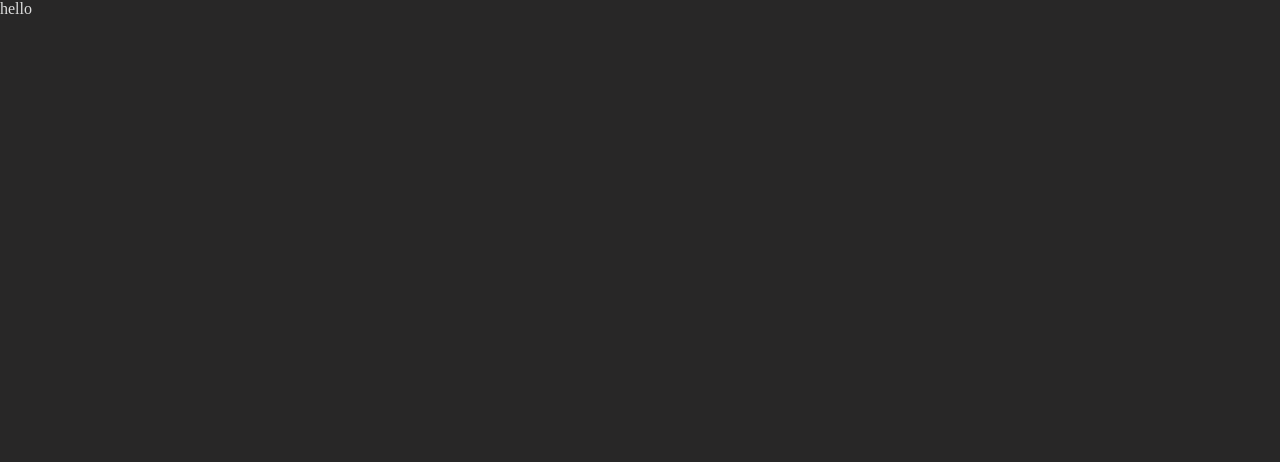
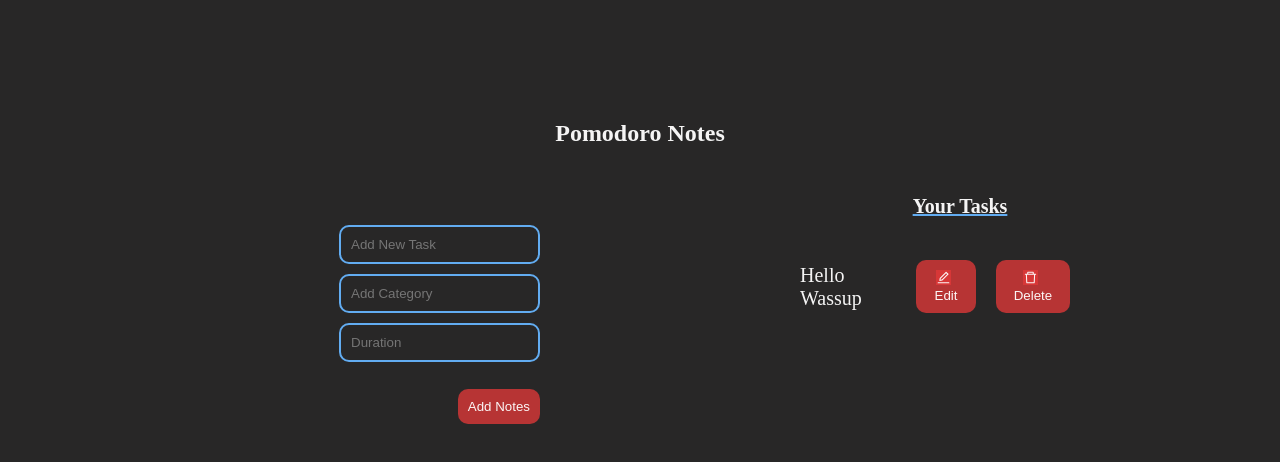
Before and after one commit to 7flash-pi/pomodoro-notes, a React (Create React App) app: page / in a window 1280 px wide. Shown: the top 462 px of the page. Built offline with nearby package versions, Linux system fonts and the light colour scheme.

Commit message:
structure

```diff
--- a/package.json
+++ b/package.json
@@ -8,6 +8,7 @@
     "@testing-library/user-event": "^13.5.0",
     "react": "^18.2.0",
     "react-dom": "^18.2.0",
+    "react-icons": "^4.7.1",
     "react-scripts": "5.0.1",
     "web-vitals": "^2.1.4"
   },
--- a/src/App.css
+++ b/src/App.css
@@ -1,7 +1,19 @@
-.app{
-    width: 100vw;
-    height: 100vh;
-    background-color: var(--bg-color);
-    color: var(--grey);
-
+.app > h2{
+    display: flex;
+    justify-content: center;
+    align-items: center;
+    margin-top: 5em;
 }
+.app-container{
+    display: flex;
+    justify-content: center;
+    flex-direction: row;
+    margin-top: 3em;
+}
+.left{
+    flex: 1;
+    justify-content:flex-end;
+}
+.right{
+    flex: 1;
+}
--- a/src/App.js
+++ b/src/App.js
@@ -1,10 +1,21 @@
 import React from 'react';
 import './App.css';
+import Todo from './components/Todo';
+import TodoList from './components/TodoList';
 
 function App() {
   return (
   <div className='app'>
-    hello
+    <h2>Pomodoro Notes</h2>
+    <div className="app-container">
+      <div className="left">
+          <Todo />
+      </div>
+      <div className="right">
+        <TodoList />
+      </div>
+    </div>
+
   </div>
   );
 }
--- /dev/null
+++ b/src/components/Todo.js
@@ -0,0 +1,18 @@
+import React from 'react'
+
+const Todo = () => {
+  return (
+    <div className='todo-container'>
+        <div className="todo-form">
+            <input type="text" placeholder='Add New Task' required />
+            <input type="" placeholder='Add Category' required />
+            <input type="text" placeholder='Duration' required />
+
+            <button className='Btn' type='submit'>Add Notes</button>
+        </div>
+
+    </div>
+  )
+}
+
+export default Todo
--- /dev/null
+++ b/src/components/TodoList.js
@@ -0,0 +1,27 @@
+import React from 'react';
+import { AiOutlineEdit ,AiOutlineDelete} from 'react-icons/ai';
+
+const TodoList = () => {
+  return (
+    <div className='todoList'>
+       <h4>Your Tasks</h4>
+
+       <div className="todoList-container">
+          <span>Hello Wassup</span>
+          <div className="listBtn">
+            <button>
+              <AiOutlineEdit className='listIcon' />Edit
+            </button>
+           <button>
+              <AiOutlineDelete className='listIcon' />Delete
+           </button>
+
+          </div>
+       </div>
+
+
+    </div>
+  )
+}
+
+export default TodoList
--- a/src/index.css
+++ b/src/index.css
@@ -1,7 +1,8 @@
 :root{
     --bg-color:rgb(40, 39, 39);
-    --grey:rgba(255, 255, 255, 0.842);
-    --primary:rgba(225, 56, 56, 0.776);
+    --grey:rgba(255, 255, 255, 0.952);
+    --secondry:rgba(225, 56, 56, 0.776);
+    --primary:rgb(98, 172, 241);
 
 
 }
@@ -9,5 +10,88 @@
   margin: 0;
   padding: 0;
   box-sizing: border-box;
+  background-color: var(--bg-color);
+  color: var(--grey);
 
 }
+
+.todo-container{
+  padding: 20px;
+}
+
+.todo-form{
+  display: flex;
+  flex-direction: column;
+  align-items: flex-end;
+  margin-right: 5em;
+}
+
+.todo-form > input{
+  padding: 10px;
+  margin-top: 10px;
+  border: 2px solid var(--primary);
+  background: var(--bg-color);
+  color: var(--grey);
+  border-radius: 10px;
+
+}
+
+.Btn{
+  margin-top: 2em;
+  padding: 10px;
+  border: none;
+  background-color: var(--secondry);
+  border-radius: 10px;
+
+}
+.todoList{
+  display: flex;
+  flex-direction: column;
+  align-items:center;
+}
+
+.todoList >  h4{
+  text-decoration: underline var(--primary);
+  text-transform: capitalize;
+  font-size: 20px;
+}
+
+.todoList-container{
+  width: 50%;
+  margin: 0 auto;
+  display: flex;
+  justify-content: space-between;
+  margin-top: 2em;
+}
+
+.todoList-container > span {
+  display: flex;
+  align-items: center;
+  justify-content: space-evenly;
+  font-size: 20px;
+  font-weight: 400;
+
+}
+
+.listBtn{
+  display: flex;
+  align-items: center;
+  justify-content: center;
+  padding: 10px;
+  margin-right: 20px;
+
+}
+.listBtn > button {
+  background-color: var(--secondry)  !important ;
+  color: var(--grey) !important;
+  padding: 10px;
+  border-radius: 10px;
+  border: none;
+  margin-right: 20px;
+}
+
+.listIcon{
+  margin-right: 5px;
+  background-color: var(--secondry);
+  font-size: 15px;
+}
```
Also changed, not shown: src/components/Modal.js (added, +11 -0 lines), 1 other file (tests, documents, lock files or other folders).
